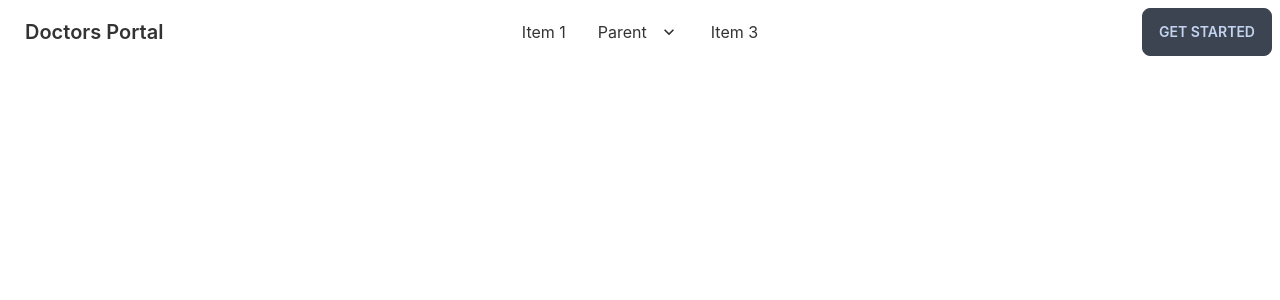
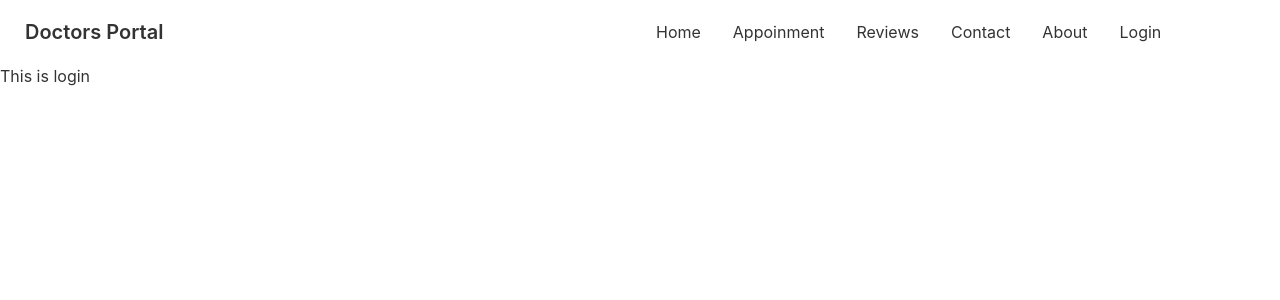
Before and after one commit to razumolla/doctors-portal-client, a React (Create React App) app: page /login in a window 1280 px wide. Shown: the top 300 px of the page. Built offline with nearby package versions, Linux system fonts and the light colour scheme.

Commit message:
Navbar ok

```diff
--- a/src/App.js
+++ b/src/App.js
@@ -2,6 +2,7 @@
 import './App.css';
 import About from './Pages/About/About';
 import Home from './Pages/Home/Home';
+import Login from './Pages/Login/Login';
 import Navbar from './Pages/Shared/Navbar';
 
 function App() {
@@ -12,6 +13,7 @@
         <Route path="/" element={<Home />} />
         <Route path="/home" element={<Home />} />
         <Route path="/about" element={<About />} />
+        <Route path="/login" element={<Login />} />
       </Routes>
     </div>
   );
--- /dev/null
+++ b/src/Pages/Login/Login.js
@@ -0,0 +1,11 @@
+import React from 'react';
+
+const Login = () => {
+    return (
+        <div>
+            <h2>This is login</h2>
+        </div>
+    );
+};
+
+export default Login;
--- a/src/Pages/Shared/Navbar.js
+++ b/src/Pages/Shared/Navbar.js
@@ -1,6 +1,17 @@
 import React from 'react';
+import { Link } from 'react-router-dom';
 
 const Navbar = () => {
+    const menuItems = <>
+        <li><Link to="/home">Home</Link></li>
+        <li><Link to="/appoinment">Appoinment</Link></li>
+        <li><Link to="/reviews">Reviews</Link></li>
+        <li><Link to="/contact">Contact</Link></li>
+        <li><Link to="/about">About</Link></li>
+        <li><Link to="/login">Login</Link></li>
+    </>
+
+
     return (
         <>
             <div className="navbar bg-base-100">
@@ -10,40 +21,17 @@
                             <svg xmlns="http://www.w3.org/2000/svg" className="h-5 w-5" fill="none" viewBox="0 0 24 24" stroke="currentColor"><path stroke-linecap="round" stroke-linejoin="round" stroke-width="2" d="M4 6h16M4 12h8m-8 6h16" /></svg>
                         </label>
                         <ul tabindex="0" className="menu menu-compact dropdown-content mt-3 p-2 shadow bg-base-100 rounded-box w-52">
-                            <li><a>Item 1</a></li>
-                            <li tabindex="0">
-                                <a className="justify-between">
-                                    Parent
-                                    <svg className="fill-current" xmlns="http://www.w3.org/2000/svg" width="24" height="24" viewBox="0 0 24 24"><path d="M8.59,16.58L13.17,12L8.59,7.41L10,6L16,12L10,18L8.59,16.58Z" /></svg>
-                                </a>
-                                <ul className="p-2">
-                                    <li><a>Submenu 1</a></li>
-                                    <li><a>Submenu 2</a></li>
-                                </ul>
-                            </li>
-                            <li><a>Item 3</a></li>
+                            {menuItems}
                         </ul>
                     </div>
                     <a className="btn btn-ghost normal-case text-xl">Doctors Portal</a>
                 </div>
+
+
                 <div className="navbar-center hidden lg:flex">
                     <ul className="menu menu-horizontal p-0">
-                        <li><a>Item 1</a></li>
-                        <li tabindex="0">
-                            <a>
-                                Parent
-                                <svg className="fill-current" xmlns="http://www.w3.org/2000/svg" width="20" height="20" viewBox="0 0 24 24"><path d="M7.41,8.58L12,13.17L16.59,8.58L18,10L12,16L6,10L7.41,8.58Z" /></svg>
-                            </a>
-                            <ul className="p-2">
-                                <li><a>Submenu 1</a></li>
-                                <li><a>Submenu 2</a></li>
-                            </ul>
-                        </li>
-                        <li><a>Item 3</a></li>
+                        {menuItems}
                     </ul>
-                </div>
-                <div className="navbar-end">
-                    <a className="btn">Get started</a>
                 </div>
             </div>
         </>
```
